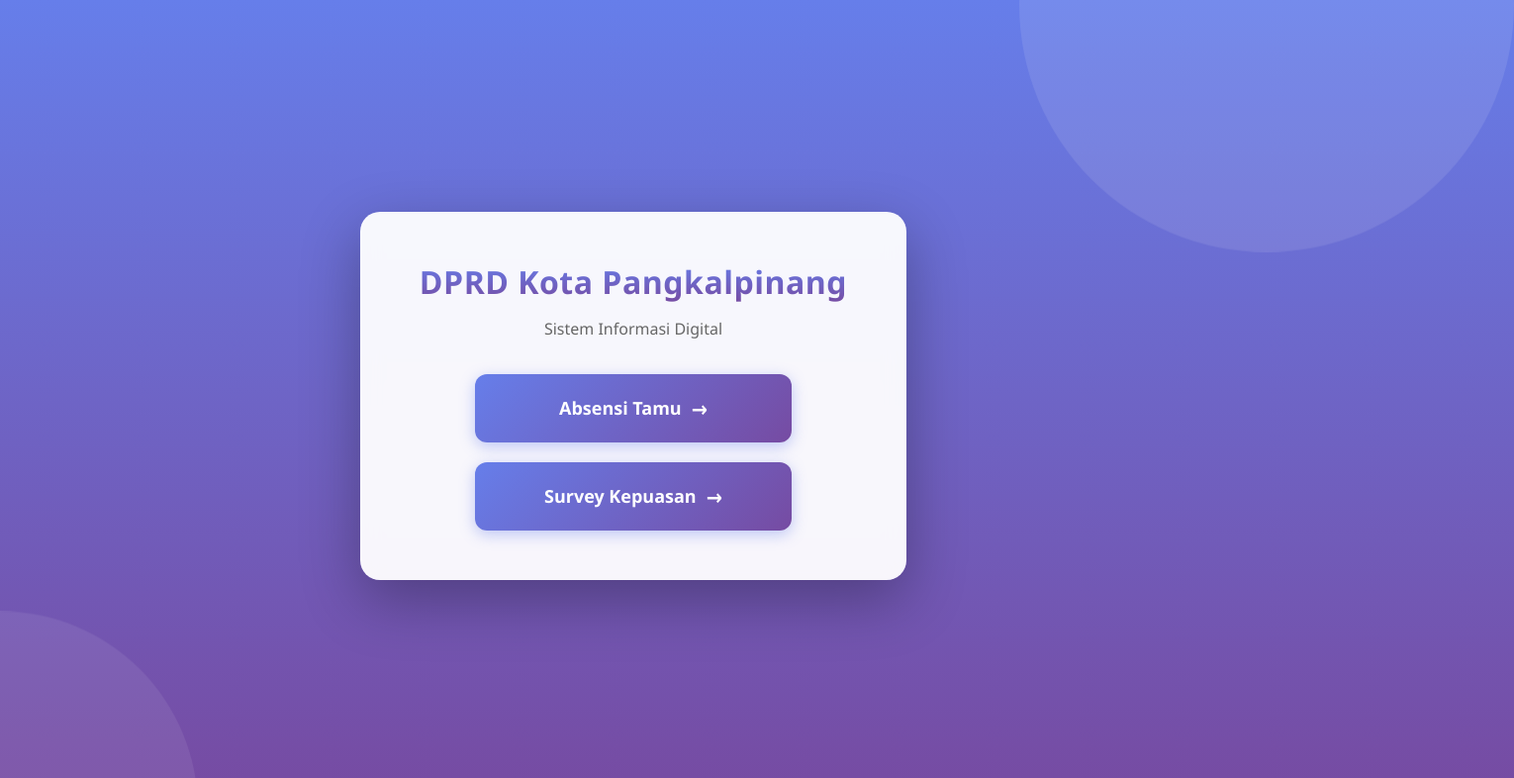
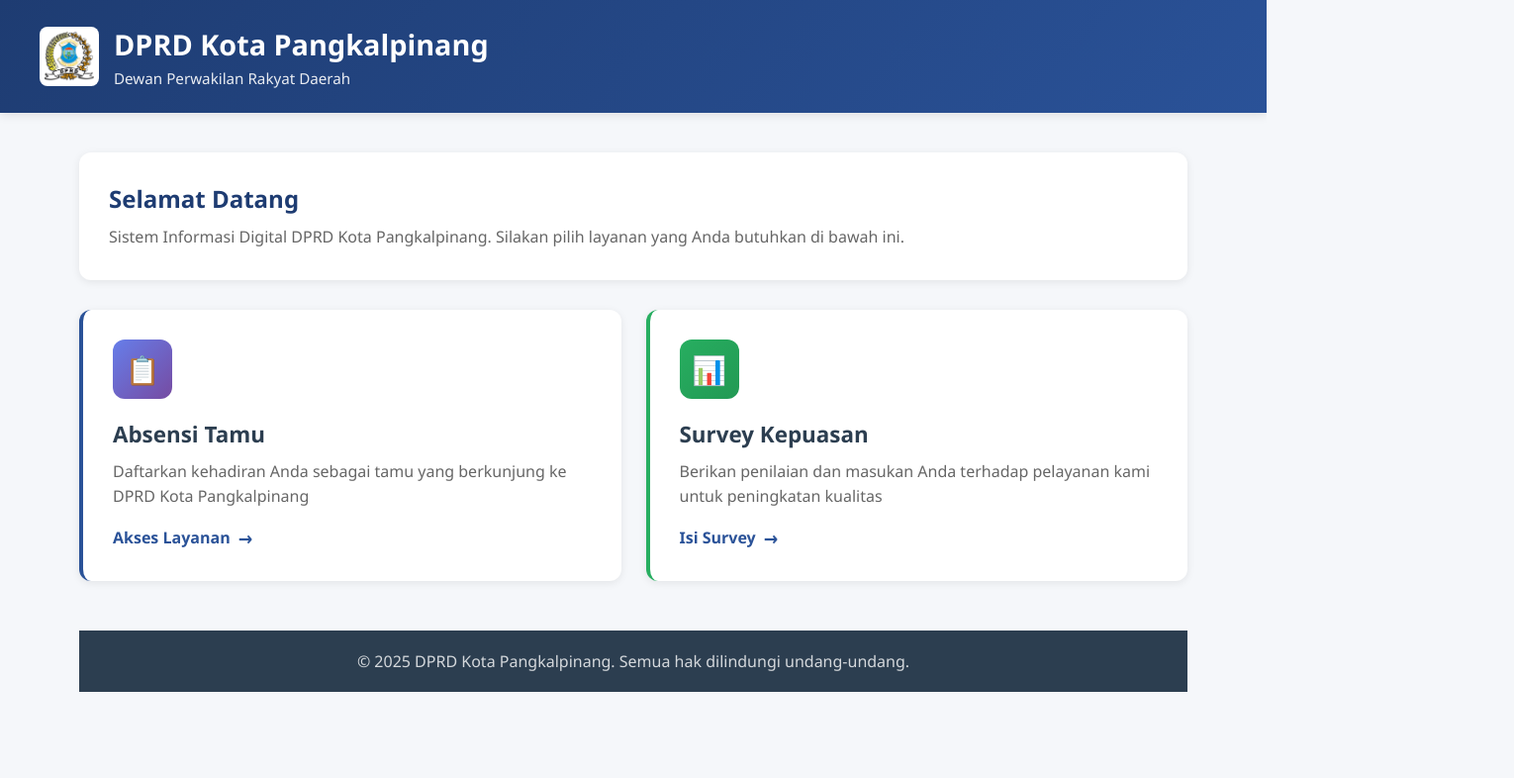
Before and after one commit to Alexiaa15/pelayanandprdkotapkp, a plain HTML site: page index.html in a window 1280 px wide. Shown: the top 786 px of the page at 99% size, 1530 px wide, since content can reach past the window. Drawn offline with Linux system fonts and the light colour scheme.

Commit message:
Revamp index.html with new layout and styles
Updated the HTML structure, added header, footer, and dashboard sections.

```diff
--- a/index.html
+++ b/index.html
@@ -3,16 +3,8 @@
 <head>
   <meta charset="UTF-8">
   <meta name="viewport" content="width=device-width, initial-scale=1.0">
-  <title>Halaman Utama</title>
-  <!-- Favicon untuk browser modern -->
-    <link rel="icon" type="image/png" sizes="32x32" href="icon/jdih-setwankota.png">
-    <link rel="icon" type="image/png" sizes="16x16" href="icon/jdih-setwankota.png">
-
-    <!-- Favicon untuk Apple devices -->
-    <link rel="apple-touch-icon" sizes="180x180" href="icon/jdih-setwankota.png">
-
-    <!-- Favicon untuk Android devices -->
-    <link rel="manifest" href="icon/jdih-setwankota.png">
+  <title>DPRD Kota Pangkalpinang - Dashboard</title>
+  <link rel="icon" type="image/png" sizes="32x32" href="icon/jdih-setwankota.png">
   <style>
     * {
       margin: 0;
@@ -22,63 +14,246 @@
 
     body {
       font-family: 'Segoe UI', Tahoma, Geneva, Verdana, sans-serif;
+      background: #f5f7fa;
+      min-height: 100vh;
+    }
+
+    /* Header */
+    .header {
+      background: linear-gradient(135deg, #1e3c72 0%, #2a5298 100%);
+      color: white;
+      padding: 25px 40px;
+      box-shadow: 0 2px 10px rgba(0,0,0,0.1);
+    }
+
+    .header-content {
+      max-width: 1200px;
+      margin: 0 auto;
       display: flex;
-      flex-direction: column;
+      align-items: center;
+      gap: 20px;
+    }
+
+    .logo-section {
+      display: flex;
+      align-items: center;
+      gap: 15px;
+    }
+
+    .logo-img {
+      width: 60px;
+      height: 60px;
+      object-fit: contain;
+      background: white;
+      border-radius: 8px;
+      padding: 5px;
+    }
+
+    .header-text h1 {
+      font-size: 1.8em;
+      font-weight: 700;
+      margin-bottom: 5px;
+    }
+
+    .header-text p {
+      font-size: 0.95em;
+      opacity: 0.9;
+    }
+
+    /* Main Container */
+    .main-container {
+      max-width: 1200px;
+      margin: 40px auto;
+      padding: 0 40px;
+    }
+
+    /* Welcome Section */
+    .welcome-section {
+      background: white;
+      border-radius: 12px;
+      padding: 30px;
+      margin-bottom: 30px;
+      box-shadow: 0 2px 8px rgba(0,0,0,0.08);
+    }
+
+    .welcome-section h2 {
+      color: #1e3c72;
+      font-size: 1.5em;
+      margin-bottom: 10px;
+    }
+
+    .welcome-section p {
+      color: #666;
+      line-height: 1.6;
+    }
+
+    /* Dashboard Grid */
+    .dashboard-grid {
+      display: grid;
+      grid-template-columns: repeat(auto-fit, minmax(300px, 1fr));
+      gap: 25px;
+      margin-bottom: 30px;
+    }
+
+    .dashboard-card {
+      background: white;
+      border-radius: 12px;
+      padding: 30px;
+      box-shadow: 0 2px 8px rgba(0,0,0,0.08);
+      transition: all 0.3s ease;
+      cursor: pointer;
+      text-decoration: none;
+      display: block;
+      border-left: 4px solid transparent;
+    }
+
+    .dashboard-card:hover {
+      transform: translateY(-5px);
+      box-shadow: 0 8px 20px rgba(0,0,0,0.12);
+    }
+
+    .dashboard-card.primary {
+      border-left-color: #2a5298;
+    }
+
+    .dashboard-card.secondary {
+      border-left-color: #27ae60;
+    }
+
+    .card-icon {
+      width: 60px;
+      height: 60px;
+      border-radius: 12px;
+      display: flex;
       align-items: center;
       justify-content: center;
-      min-height: 100vh;
-      background: linear-gradient(180deg, #667eea 0%, #764ba2 100%);
-      position: relative;
-      overflow: hidden;
+      font-size: 28px;
+      margin-bottom: 20px;
     }
 
-    /* Animated background circles */
-    body::before {
-      content: '';
-      position: absolute;
-      width: 500px;
-      height: 500px;
-      background: rgba(255, 255, 255, 0.1);
-      border-radius: 50%;
-      top: -250px;
-      right: -250px;
-      animation: float 6s ease-in-out infinite;
+    .dashboard-card.primary .card-icon {
+      background: linear-gradient(135deg, #667eea 0%, #764ba2 100%);
+      color: white;
     }
 
-    body::after {
-      content: '';
-      position: absolute;
-      width: 400px;
-      height: 400px;
-      background: rgba(255, 255, 255, 0.08);
-      border-radius: 50%;
-      bottom: -200px;
-      left: -200px;
-      animation: float 8s ease-in-out infinite reverse;
+    .dashboard-card.secondary .card-icon {
+      background: linear-gradient(135deg, #27ae60 0%, #229954 100%);
+      color: white;
     }
 
-    @keyframes float {
-      0%, 100% { transform: translateY(0px); }
-      50% { transform: translateY(20px); }
+    .card-title {
+      font-size: 1.4em;
+      font-weight: 600;
+      color: #2c3e50;
+      margin-bottom: 10px;
     }
 
-    .container {
-      background: rgba(255, 255, 255, 0.95);
-      backdrop-filter: blur(10px);
-      padding: 50px 60px;
-      border-radius: 20px;
-      box-shadow: 0 20px 60px rgba(0, 0, 0, 0.3);
-      z-index: 1;
-      animation: slideIn 0.6s ease-out;
-      display: flex;
-      flex-direction: column;
-      align-items: center;
+    .card-description {
+      color: #666;
+      line-height: 1.6;
+      margin-bottom: 15px;
     }
 
-    @keyframes slideIn {
+    .card-arrow {
+      color: #2a5298;
+      font-weight: 600;
+      display: flex;
+      align-items: center;
+      gap: 8px;
+    }
+
+    .card-arrow::after {
+      content: '→';
+      font-size: 1.2em;
+      transition: transform 0.3s;
+    }
+
+    .dashboard-card:hover .card-arrow::after {
+      transform: translateX(5px);
+    }
+
+    /* Info Section */
+    .info-section {
+      display: grid;
+      grid-template-columns: repeat(auto-fit, minmax(250px, 1fr));
+      gap: 20px;
+      margin-top: 30px;
+    }
+
+    .info-box {
+      background: linear-gradient(135deg, #667eea 0%, #764ba2 100%);
+      color: white;
+      padding: 25px;
+      border-radius: 12px;
+      box-shadow: 0 2px 8px rgba(0,0,0,0.08);
+    }
+
+    .info-box h3 {
+      font-size: 1.1em;
+      margin-bottom: 8px;
+      opacity: 0.9;
+    }
+
+    .info-box p {
+      font-size: 2em;
+      font-weight: 700;
+    }
+
+    .loading {
+      opacity: 0.6;
+    }
+
+    /* Footer */
+    .footer {
+      background: #2c3e50;
+      color: white;
+      padding: 20px 40px;
+      text-align: center;
+      margin-top: 50px;
+    }
+
+    .footer p {
+      opacity: 0.8;
+    }
+
+    /* Responsive */
+    @media (max-width: 768px) {
+      .header {
+        padding: 20px 20px;
+      }
+
+      .header-content {
+        flex-direction: column;
+        text-align: center;
+      }
+
+      .header-text h1 {
+        font-size: 1.4em;
+      }
+
+      .main-container {
+        padding: 0 20px;
+        margin: 30px auto;
+      }
+
+      .welcome-section {
+        padding: 20px;
+      }
+
+      .dashboard-grid {
+        grid-template-columns: 1fr;
+      }
+
+      .info-section {
+        grid-template-columns: 1fr;
+      }
+    }
+
+    /* Animation */
+    @keyframes fadeInUp {
       from {
         opacity: 0;
-        transform: translateY(-30px);
+        transform: translateY(20px);
       }
       to {
         opacity: 1;
@@ -86,137 +261,85 @@
       }
     }
 
-    h1 {
-      margin-bottom: 15px;
-      font-size: 2em;
-      background: linear-gradient(180deg, #667eea 0%, #764ba2 100%);
-      -webkit-background-clip: text;
-      -webkit-text-fill-color: transparent;
-      background-clip: text;
-      text-align: center;
-      font-weight: 700;
-      letter-spacing: 0.5px;
-      line-height: 1.3;
+    .dashboard-card {
+      animation: fadeInUp 0.6s ease-out;
     }
 
-    .subtitle {
-      text-align: center;
-      color: #666;
-      font-size: 1em;
-      margin-bottom: 35px;
-      font-weight: 500;
+    .dashboard-card:nth-child(1) {
+      animation-delay: 0.1s;
     }
 
-    .menu-container {
-      display: flex;
-      flex-direction: column;
-      gap: 20px;
-    }
-
-    .menu-button {
-      display: flex;
-      align-items: center;
-      justify-content: center;
-      width: 320px;
-      padding: 20px 30px;
-      font-size: 18px;
-      font-weight: 600;
-      text-align: center;
-      text-decoration: none;
-      color: white;
-      background: linear-gradient(135deg, #667eea 0%, #764ba2 100%);
-      border-radius: 12px;
-      transition: all 0.3s ease;
-      box-shadow: 0 4px 15px rgba(102, 126, 234, 0.4);
-      position: relative;
-      overflow: hidden;
-    }
-
-    .menu-button::before {
-      content: '';
-      position: absolute;
-      top: 0;
-      left: -100%;
-      width: 100%;
-      height: 100%;
-      background: linear-gradient(90deg, transparent, rgba(255, 255, 255, 0.3), transparent);
-      transition: left 0.5s;
-    }
-
-    .menu-button:hover::before {
-      left: 100%;
-    }
-
-    .menu-button:hover {
-      transform: translateY(-3px);
-      box-shadow: 0 8px 25px rgba(102, 126, 234, 0.6);
-    }
-
-    .menu-button:active {
-      transform: translateY(-1px);
-    }
-
-    .menu-button:nth-child(1) {
-      animation: fadeInUp 0.6s ease-out 0.2s both;
-    }
-
-    .menu-button:nth-child(2) {
-      animation: fadeInUp 0.6s ease-out 0.4s both;
-    }
-
-    @keyframes fadeInUp {
-      from {
-        opacity: 0;
-        transform: translateY(30px);
-      }
-      to {
-        opacity: 1;
-        transform: translateY(0);
-      }
-    }
-
-    /* Icon styles */
-    .menu-button::after {
-      content: '→';
-      margin-left: 10px;
-      font-size: 1.2em;
-      transition: transform 0.3s;
-    }
-
-    .menu-button:hover::after {
-      transform: translateX(5px);
-    }
-
-    @media (max-width: 480px) {
-      .container {
-        padding: 40px 30px;
-      }
-
-      h1 {
-        font-size: 1.6em;
-        letter-spacing: 0px;
-      }
-
-      .subtitle {
-        font-size: 0.9em;
-      }
-
-      .menu-button {
-        width: 280px;
-        padding: 18px 25px;
-        font-size: 16px;
-      }
+    .dashboard-card:nth-child(2) {
+      animation-delay: 0.2s;
     }
   </style>
 </head>
 <body>
-  <div class="container">
-    <h1>DPRD Kota Pangkalpinang</h1>
-    <p class="subtitle">Sistem Informasi Digital</p>
-    <div class="menu-container">
-      <a href="absensitamu.html" class="menu-button">Absensi Tamu</a>
-      <a href="surveykepuasan.html" class="menu-button">Survey Kepuasan</a>
+  <!-- Header -->
+  <div class="header">
+    <div class="header-content">
+      <div class="logo-section">
+        <img src="icon/jdih-setwankota.png" alt="Logo DPRD Pangkalpinang" class="logo-img">
+        <div class="header-text">
+          <h1>DPRD Kota Pangkalpinang</h1>
+          <p>Dewan Perwakilan Rakyat Daerah</p>
+        </div>
+      </div>
     </div>
   </div>
+
+  <!-- Main Container -->
+  <div class="main-container">
+    <!-- Welcome Section -->
+    <div class="welcome-section">
+      <h2>Selamat Datang</h2>
+      <p>Sistem Informasi Digital DPRD Kota Pangkalpinang. Silakan pilih layanan yang Anda butuhkan di bawah ini.</p>
+    </div>
+
+    <!-- Dashboard Grid -->
+    <div class="dashboard-grid">
+      <!-- Absensi Tamu Card -->
+      <a href="#" onclick="goToAbsensi(event)" class="dashboard-card primary">
+        <div class="card-icon">📋</div>
+        <h3 class="card-title">Absensi Tamu</h3>
+        <p class="card-description">Daftarkan kehadiran Anda sebagai tamu yang berkunjung ke DPRD Kota Pangkalpinang</p>
+        <div class="card-arrow">Akses Layanan</div>
+      </a>
+
+      <!-- Survey Kepuasan Card -->
+      <a href="#" onclick="goToSurvey(event)" class="dashboard-card secondary">
+        <div class="card-icon">📊</div>
+        <h3 class="card-title">Survey Kepuasan</h3>
+        <p class="card-description">Berikan penilaian dan masukan Anda terhadap pelayanan kami untuk peningkatan kualitas</p>
+        <div class="card-arrow">Isi Survey</div>
+      </a>
+    </div>
+
+  <!-- Footer -->
+  <div class="footer">
+    <p>&copy; 2025 DPRD Kota Pangkalpinang. Semua hak dilindungi undang-undang.</p>
+  </div>
+
+  <script>
+
+    // Navigation functions
+    function goToAbsensi(e) {
+      e.preventDefault();
+      // Nanti akan redirect ke halaman absensi
+      window.location.href = 'absensitamu.html';
+    }
+
+    function goToSurvey(e) {
+      e.preventDefault();
+      // Nanti akan redirect ke halaman survey
+      window.location.href = 'surveykepuasan.html';
+    }
+
+    // Load statistics saat halaman dibuka
+    window.addEventListener('load', loadStatistics);
+
+    // Refresh statistics setiap 30 detik
+    setInterval(loadStatistics, 30000);
+  </script>
 </body>
 </html>
```
